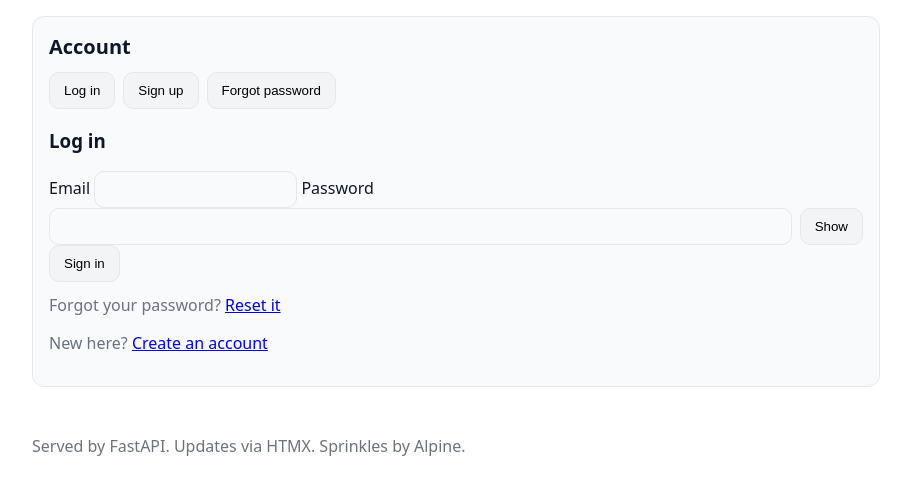
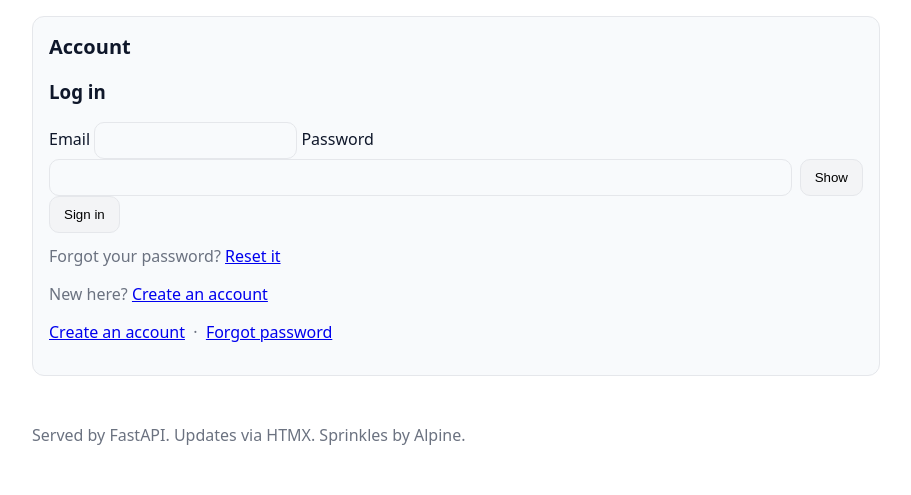
Before and after one commit to raufh10/terragora, a FastAPI app: page /account in a window 1280 px wide. Shown: the part 56-551 px from the top of the page, without its empty margins (184-1095 px from the left). Run offline with FastAPI, Linux system fonts and the light colour scheme; some libraries are stand-ins or nearby versions.

Commit message:
The New Stuff 2

```diff
--- a/app/templates/account.html
+++ b/app/templates/account.html
@@ -1,30 +1,66 @@
 {% extends "base.html" %}
 {% block content %}
-<section class="card" x-data>
+<section class="card"
+         x-data="{ panel: 'login' }"
+         @htmx:afterSwap.window="
+           // detect which partial was loaded
+           if ($event.detail.pathInfo.requestPath.includes('login')) panel = 'login'
+           else if ($event.detail.pathInfo.requestPath.includes('sign-up')) panel = 'sign-up'
+           else if ($event.detail.pathInfo.requestPath.includes('forgot')) panel = 'forgot'
+         ">
   <h2>Account</h2>
 
-  <div class="row gap mt">
-    <button class="btn"
-            hx-get="/auth/partials/login"
-            hx-target="#account-panel"
-            hx-swap="innerHTML">Log in</button>
-
-    <button class="btn"
-            hx-get="/auth/partials/sign-up"
-            hx-target="#account-panel"
-            hx-swap="innerHTML">Sign up</button>
-
-    <button class="btn"
-            hx-get="/auth/partials/forgot"
-            hx-target="#account-panel"
-            hx-swap="innerHTML">Forgot password</button>
-  </div>
-
-  <div id="account-panel" class="mt">
-    {# default view now loads login instead of sign up #}
+  <div id="account-panel" class="mt"
+       hx-target="#account-panel"
+       hx-swap="innerHTML">
+    {# Default panel is login #}
     {% include "partials/login.html" %}
   </div>
 
-  <div class="muted mt" id="account-indicator" style="display:none;">Working…</div>
+  <!-- Shared footer (replaces the old text inside forms) -->
+  <div class="muted mt center">
+    <!-- Login panel footer -->
+    <template x-if="panel === 'login'">
+      <p>
+        <a href="#"
+           @click.prevent
+           hx-get="/auth/partials/sign-up"
+           hx-target="#account-panel"
+           hx-swap="innerHTML">Create an account</a>
+        &nbsp;·&nbsp;
+        <a href="#"
+           @click.prevent
+           hx-get="/auth/partials/forgot"
+           hx-target="#account-panel"
+           hx-swap="innerHTML">Forgot password</a>
+      </p>
+    </template>
+
+    <!-- Sign-up panel footer -->
+    <template x-if="panel === 'sign-up'">
+      <p>
+        Already have an account?
+        <a href="#"
+           @click.prevent
+           hx-get="/auth/partials/login"
+           hx-target="#account-panel"
+           hx-swap="innerHTML">Log in</a>
+      </p>
+    </template>
+
+    <!-- Forgot panel footer -->
+    <template x-if="panel === 'forgot'">
+      <p>
+        Remember your password?
+        <a href="#"
+           @click.prevent
+           hx-get="/auth/partials/login"
+           hx-target="#account-panel"
+           hx-swap="innerHTML">Back to log in</a>
+      </p>
+    </template>
+  </div>
+
+  <div id="account-indicator" class="muted mt" style="display:none;">Working…</div>
 </section>
 {% endblock %}
--- a/app/templates/partials/login.html
+++ b/app/templates/partials/login.html
@@ -28,6 +28,7 @@
   <p class="muted mt">
     Forgot your password?
     <a href="#"
+       @click.prevent
        hx-get="/auth/partials/forgot"
        hx-target="#account-panel"
        hx-swap="innerHTML">Reset it</a>
@@ -36,6 +37,7 @@
   <p class="muted">
     New here?
     <a href="#"
+       @click.prevent
        hx-get="/auth/partials/sign-up"
        hx-target="#account-panel"
        hx-swap="innerHTML">Create an account</a>
```
